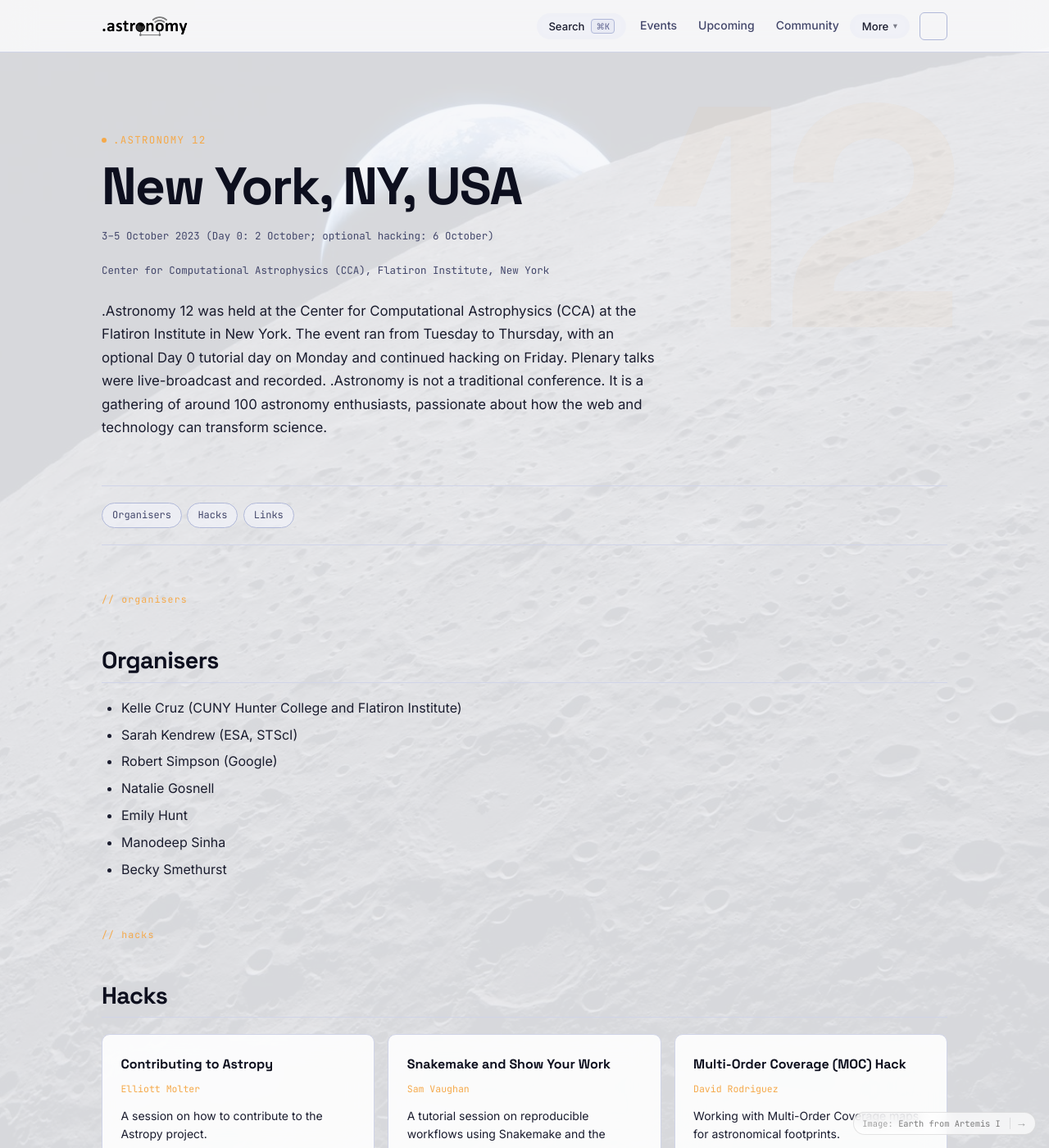
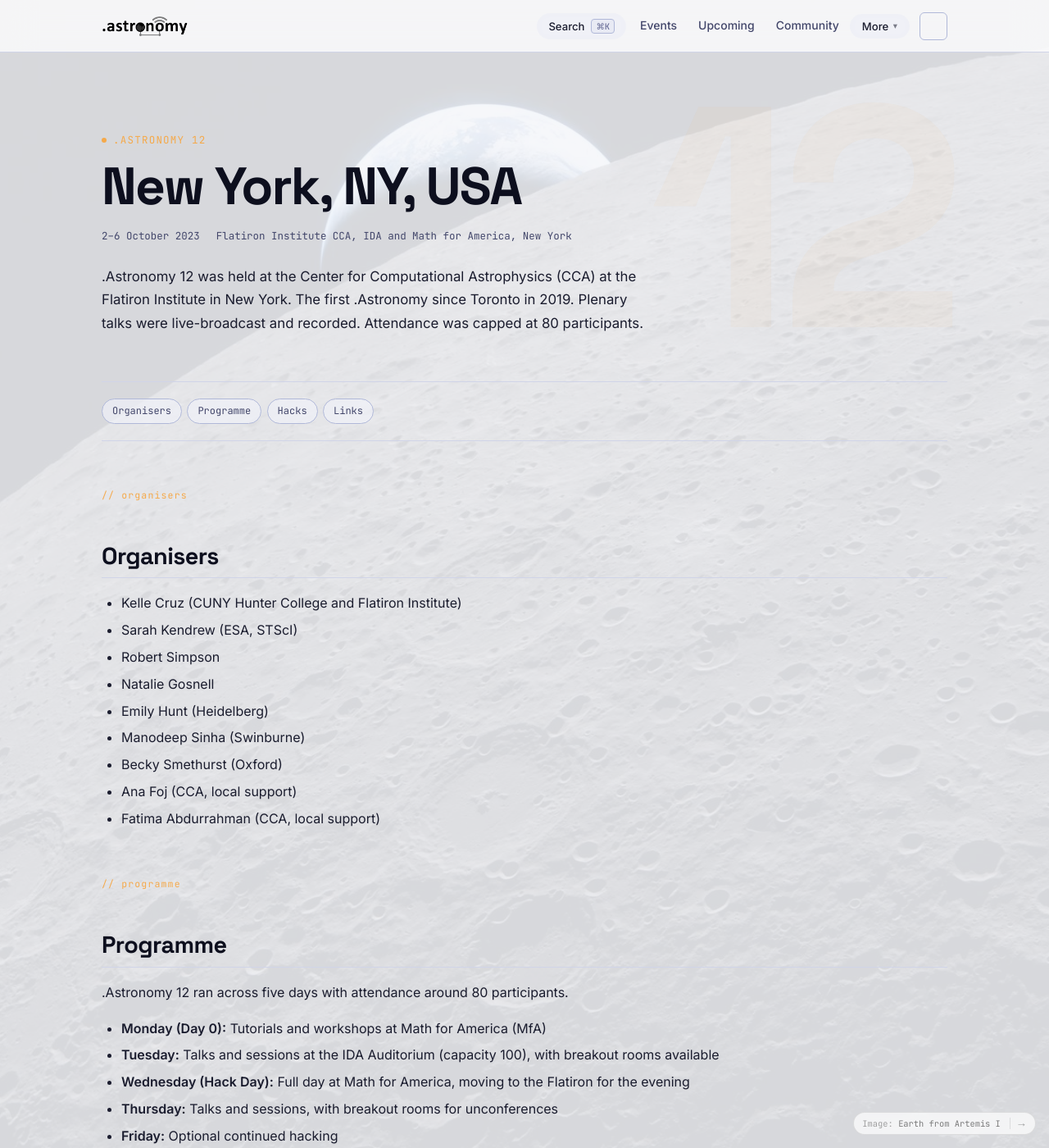
Before and after one commit to dotastro/dotastrosite, a Jekyll site: the page built from events/twelve/index.md, in a window 1280 px wide and 1400 px high. Shown: the whole window at 82% size. Built offline with Jekyll 4.4.1, drawn with Linux system fonts in a browser that asks for light colours; some of the changed text lies outside the part shown.

Commit message:
.Astronomy 12: enrich with full programme schedule, all SOC members, venue details from notes

```diff
--- a/events/twelve/index.md
+++ b/events/twelve/index.md
@@ -7,29 +7,44 @@ title: ".Astronomy 12, New York, 2023"
   <div class="event-page-kicker">.Astronomy 12</div>
   <h1 class="event-page-title">New York, NY, USA</h1>
   <div class="event-page-meta">
-    <span> 3–5 October 2023 (Day 0: 2 October; optional hacking: 6 October)</span>
-    <span> Center for Computational Astrophysics (CCA), Flatiron Institute, New York</span>
+    <span>2–6 October 2023</span>
+    <span>Flatiron Institute CCA, IDA and Math for America, New York</span>
   </div>
-  <p class="event-page-desc">.Astronomy 12 was held at the Center for Computational Astrophysics (CCA) at the Flatiron Institute in New York. The event ran from Tuesday to Thursday, with an optional Day 0 tutorial day on Monday and continued hacking on Friday. Plenary talks were live-broadcast and recorded. .Astronomy is not a traditional conference. It is a gathering of around 100 astronomy enthusiasts, passionate about how the web and technology can transform science.</p>
+  <p class="event-page-desc">.Astronomy 12 was held at the Center for Computational Astrophysics (CCA) at the Flatiron Institute in New York. The first .Astronomy since Toronto in 2019. Plenary talks were live-broadcast and recorded. Attendance was capped at 80 participants.</p>
 </div>
 
 <nav class="event-page-nav" aria-label="Jump to section">
   <a href="#organisers">Organisers</a>
+  <a href="#programme">Programme</a>
   <a href="#hacks">Hacks</a>
   <a href="#links">Links</a>
 </nav>
-
 
 <span class="section-label">// organisers</span>
 ## Organisers {#organisers}
 
 - Kelle Cruz (CUNY Hunter College and Flatiron Institute)
 - Sarah Kendrew (ESA, STScI)
-- Robert Simpson (Google)
+- Robert Simpson
 - Natalie Gosnell
-- Emily Hunt
-- Manodeep Sinha
-- Becky Smethurst
+- Emily Hunt (Heidelberg)
+- Manodeep Sinha (Swinburne)
+- Becky Smethurst (Oxford)
+- Ana Foj (CCA, local support)
+- Fatima Abdurrahman (CCA, local support)
+
+<span class="section-label">// programme</span>
+## Programme {#programme}
+
+.Astronomy 12 ran across five days with attendance around 80 participants.
+
+- **Monday (Day 0):** Tutorials and workshops at Math for America (MfA)
+- **Tuesday:** Talks and sessions at the IDA Auditorium (capacity 100), with breakout rooms available
+- **Wednesday (Hack Day):** Full day at Math for America, moving to the Flatiron for the evening
+- **Thursday:** Talks and sessions, with breakout rooms for unconferences
+- **Friday:** Optional continued hacking
+
+Talks were live-broadcast. The event was funded in part via NASA's TWSC OSSI initiative. Registration fee was $200, with waivers available.
 
 <span class="section-label">// hacks</span>
 ## Hacks {#hacks}
@@ -40,28 +55,28 @@ title: ".Astronomy 12, New York, 2023"
 <div class="hack-title">Contributing to Astropy</div>
 <div class="hack-creators">Elliott Molter</div>
 <div class="hack-desc">A session on how to contribute to the Astropy project.</div>
-<div class="hack-links"><a href="https://github.com/emolter/dotAstro12-contribute-to-astropy">GitHub</a></div>
+<div class="hack-links"><a href="https://github.com/emolter/dotAstro12-contribute-to-astropy" class="hack-link">GitHub</a></div>
 </div>
 
 <div class="hack-card">
 <div class="hack-title">Snakemake and Show Your Work</div>
 <div class="hack-creators">Sam Vaughan</div>
 <div class="hack-desc">A tutorial session on reproducible workflows using Snakemake and the showyourwork framework.</div>
-<div class="hack-links"><a href="https://github.com/samvaughan/dotastro-snakemake-showyourwork-session">GitHub</a></div>
+<div class="hack-links"><a href="https://github.com/samvaughan/dotastro-snakemake-showyourwork-session" class="hack-link">GitHub</a></div>
 </div>
 
 <div class="hack-card">
 <div class="hack-title">Multi-Order Coverage (MOC) Hack</div>
 <div class="hack-creators">David Rodriguez</div>
-<div class="hack-desc">Working with Multi-Order Coverage maps for astronomical footprints.</div>
-<div class="hack-links"><a href="https://github.com/dr-rodriguez/MOC_dotAstro12">GitHub</a></div>
+<div class="hack-desc">Working with Multi-Order Coverage maps for astronomical footprints in MAST.</div>
+<div class="hack-links"><a href="https://github.com/dr-rodriguez/MOC_dotAstro12" class="hack-link">GitHub</a></div>
 </div>
 
 <div class="hack-card">
 <div class="hack-title">dotAstro Demo</div>
-<div class="hack-creators"></div>
+<div class="hack-creators">Lia Corrales</div>
 <div class="hack-desc">Demo materials from .Astronomy 12.</div>
-<div class="hack-links"><a href="https://github.com/eblur/dotAstro-demo">GitHub</a></div>
+<div class="hack-links"><a href="https://github.com/eblur/dotAstro-demo" class="hack-link">GitHub</a></div>
 </div>
 
 </div>
@@ -70,11 +85,6 @@ title: ".Astronomy 12, New York, 2023"
 ## Links {#links}
 
 - [dotastronomy.com](https://www.dotastronomy.com/twelve)
-- [eblur/dotAstro-demo](https://github.com/eblur/dotAstro-demo): demo materials from .Astronomy 12
-- [emolter/dotAstro12-contribute-to-astropy](https://github.com/emolter/dotAstro12-contribute-to-astropy): contributing to Astropy session materials
-- [samvaughan/dotastro-snakemake-showyourwork-session](https://github.com/samvaughan/dotastro-snakemake-showyourwork-session): Snakemake and showyourwork tutorial session
-- [dr-rodriguez/MOC_dotAstro12](https://github.com/dr-rodriguez/MOC_dotAstro12): Multi-Order Coverage hack from .Astronomy 12
-
 
 <div class="contribute-section" data-event=".Astronomy 12">
 <span class="section-label">// want to add something?</span>
```
Also changed, not shown: assets/js/search-index.json (+1 -1 lines).
